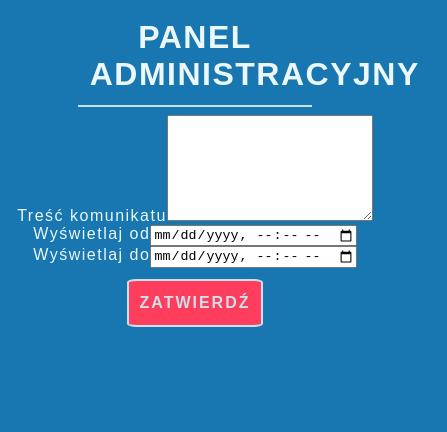
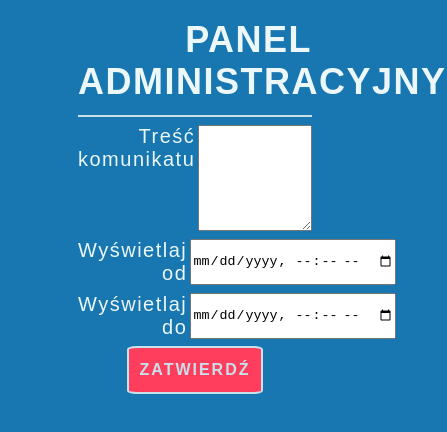
Before and after one commit to pszychowska/statements, a React (Create React App) app: page /home in a window 390 px wide. Both pictures are taken after a click on the button "Przejdź do panelu administracyjnego". Shown: the top 432 px of the page, 447 px wide, since content can reach past the window. Built offline with nearby package versions, Linux system fonts and the light colour scheme.

Commit message:
#17 add styles without responsiveness

```diff
--- a/src/components/adminPanel/AddStatementForm.tsx
+++ b/src/components/adminPanel/AddStatementForm.tsx
@@ -37,11 +37,13 @@ export default class AddStatementForm extends Component<{}, AddStatementFormStat
         return (
             <form className={styles.form} onSubmit={this.submitHandler}>
                 <div className={styles.text}>
-                    {pl.adminPanel.labels.content}
+                    <span> {pl.adminPanel.labels.content}</span>
+
                     <textarea name="content" onChange={this.changeHandlerTextarea} value={this.state.content} />
                 </div>
                 <div className={styles.date}>
-                    {pl.adminPanel.labels.startDate}
+                    <span>{pl.adminPanel.labels.startDate}</span>
+
                     <input
                         name="startTime"
                         type="datetime-local"
@@ -50,7 +52,8 @@ export default class AddStatementForm extends Component<{}, AddStatementFormStat
                     />
                 </div>
                 <div className={styles.date}>
-                    {pl.adminPanel.labels.endDate}
+                    <span> {pl.adminPanel.labels.endDate}</span>
+
                     <input
                         name="endTime"
                         type="datetime-local"
--- a/src/components/adminPanel/adminPanel.module.scss
+++ b/src/components/adminPanel/adminPanel.module.scss
@@ -5,26 +5,48 @@ body {
     @include default-margin;
 }
 .header {
-    margin: 2% 20% 2%;
-    padding: 3%;
+    margin: 2% 20%;
+    padding: 3% 0;
     border-bottom: $border-color solid 2px;
     text-transform: uppercase;
-    text-align: center;
+    text-align: right;
+    font-size: 36px;
 }
 
-.text {
+.form {
+    > .text {
+        margin: 0 20% 2%;
+        display: flex;
+        > span {
+            @include default-span;
+            flex-basis: 40%;
+        }
         > textarea {
+            flex-basis: 60%;
             height: 100px;
-        width: 200px;
+            width: 220px;
+        }
+    }
+    > .date {
+        margin: 0 20% 2%;
+        display: flex;
+        > span {
+            @include default-span;
+            flex-basis: 40%;
+        }
+        > input {
+            flex-basis: 60%;
+            width: 220px;
         }
     }
 
-.submit {
+    > .submit {
         @include default-button;
-    margin: 3% auto;
+        margin: 0 auto;
 
         &:hover {
             color: $button-color;
             background-color: $border-color;
         }
     }
+}
--- a/src/style/mixins.scss
+++ b/src/style/mixins.scss
@@ -12,7 +12,7 @@
 
 @mixin default-font() {
     font-family: Arial, Helvetica, sans-serif;
-    font-size: 16px;
+    font-size: 20px;
     text-align: center;
     letter-spacing: 1.5px;
 }
@@ -47,3 +47,8 @@
     text-align: justify;
     transition: 0.3s;
 }
+
+@mixin default-span {
+    text-align: right;
+    padding-right: 1%;
+}
```
Lines whose indentation alone changed are shown as unchanged.
